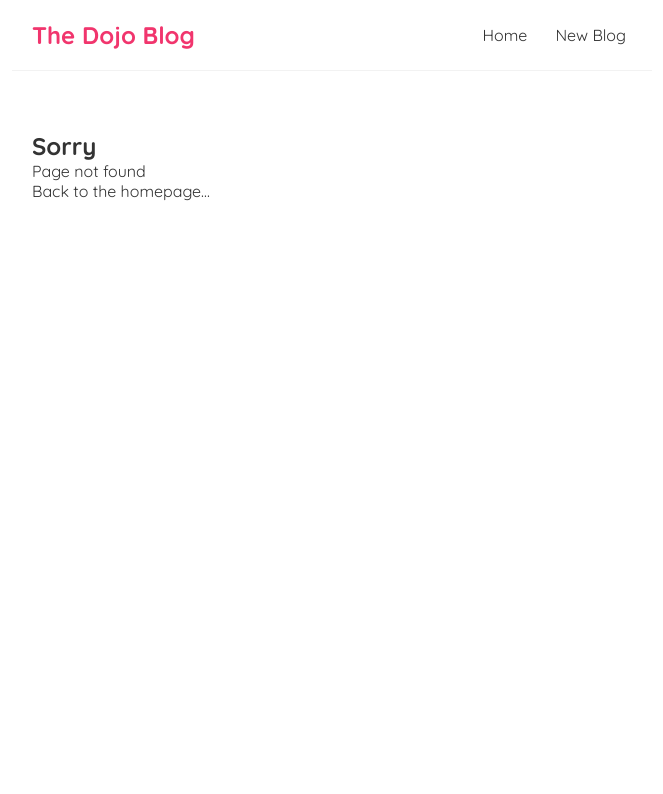
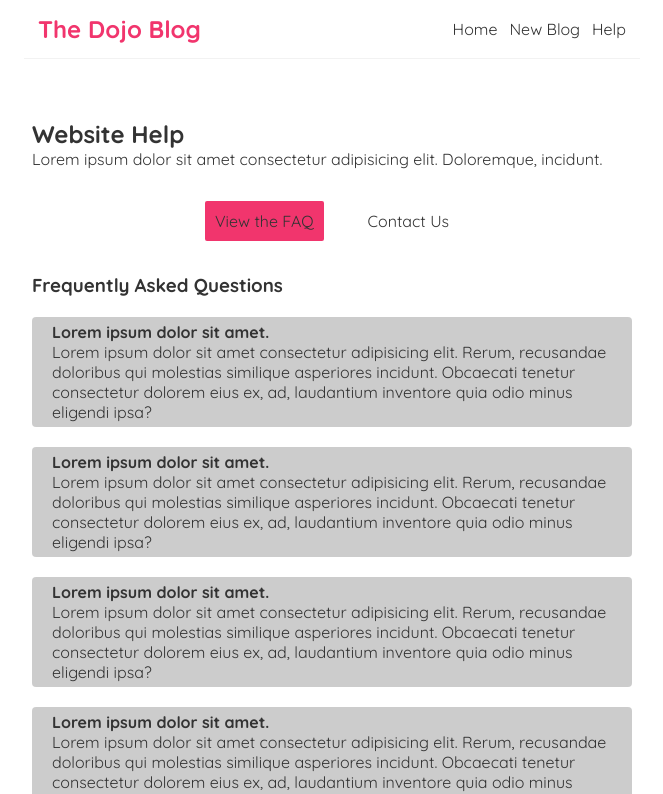
Before and after one commit to saba2003/react-blog, a React (Create React App) app: page /help/faq in a window 1280 px wide. Before the commit this address had no page. Shown: the top 794 px of the page, without its empty margins (308-971 px from the left). Built offline with nearby package versions, Linux system fonts and the light colour scheme.

Commit message:
Added help page & updated react router to 6

```diff
--- a/package.json
+++ b/package.json
@@ -8,7 +8,7 @@
     "@testing-library/user-event": "^13.5.0",
     "react": "^18.2.0",
     "react-dom": "^18.2.0",
-    "react-router-dom": "^5.3.4",
+    "react-router-dom": "^6.8.1",
     "react-scripts": "^5.0.1",
     "web-vitals": "^2.1.4"
   },
--- a/src/App.js
+++ b/src/App.js
@@ -1,35 +1,48 @@
-import NavBar from './Navbar';
-import Home from './Home';
-import {BrowserRouter as Router, Route, Switch} from 'react-router-dom';
-import Create from './Create';
+import {
+  Route,
+  RouterProvider,
+  createBrowserRouter,
+  createRoutesFromElements
+} from 'react-router-dom';
+
+//Layouts
+import RootLayout from './layouts/RootLayout';
+import HelpLayout from './layouts/HelpLayout';
+
+//pages
+import Home from './pages/Home';
+import Create from './pages/Create';
+import Faq from './pages/help/Faq';
+import Contact from './pages/help/Contact';
+import NotFound from './NotFound';
+
+//other
 import BlogDetails from './BlogDetails';
-import NotFound from './NotFound';
+
+const router = createBrowserRouter(
+  createRoutesFromElements(
+    <Route path="/" element={<RootLayout />} >
+
+      <Route index element={<Home />} />
+      <Route path="create" element={<Create />} />
+      <Route path="help" element={<HelpLayout />}>
+        <Route path="faq" element={<Faq />}/>
+        <Route path="contact" element={<Contact />} />
+      </Route>
+
+      {/* id is a parameter, we define a param with : */}
+      <Route path="blogs/:id" element={<BlogDetails />} />
+      <Route path="*" element = {<NotFound />} />
+
+    </Route>
+  )
+)
 
 function App() {
   return (
-    <Router>
-      <div className="App">
-        <NavBar />
-        <div className="content">
-          {/* switch allows us to see only one route on screen */}
-          <Switch>
-            <Route exact path="/">
-              <Home />
-            </Route>
-            <Route path="/create">
-              <Create />
-            </Route>
-            {/* id is a parameter, we define a param with : */}
-            <Route path="/blogs/:id">
-              <BlogDetails />
-            </Route>
-            <Route path="*">
-              <NotFound />
-            </Route>
-          </Switch>
-        </div>
-      </div>
-    </Router>
+    <div className="App">
+        <RouterProvider router={router} />
+    </div>
   );
 }
 
--- a/src/BlogDetails.js
+++ b/src/BlogDetails.js
@@ -1,11 +1,11 @@
-import { useHistory, useParams } from "react-router-dom";
+import {/* useHistory,*/ useParams } from "react-router-dom";
 import useFetch from "./useFetch"
 
 const BlogDetails = () => {
     //id is the name of the parameter in route /blogs/:id
     const { id } = useParams()
     const { data: blog, error, isPending } = useFetch('http://localhost:8000/blogs/' + id)
-    const timeAndSpace = useHistory()
+    //const timeAndSpace = useHistory()
 
     const hanldeClick = () => {
         //initialize the json dummy server and using the data from the created Data/db.json
@@ -13,7 +13,7 @@
         fetch('http://localhost:8000/blogs/' + blog.id, {
             method: 'DELETE'
         }).then(() => {
-            timeAndSpace.push('/')
+           // timeAndSpace.push('/')
         })
     }
 
--- a/src/Navbar.js
+++ b/src/Navbar.js
@@ -1,15 +1,15 @@
-import { Link } from 'react-router-dom'
+import { NavLink } from 'react-router-dom'
 
-const NavBar = () => {
+export default function Navbar() {
     return (
         <nav className="navbar">
-            <h1>The Dojo Blog</h1>
+            <NavLink to="/"><h1>The Dojo Blog</h1></NavLink>
+
             <div className="links">
-                <Link to="/">Home</Link>
-                <Link to="/create">New Blog</Link>
+                <NavLink to="/">Home</NavLink>
+                <NavLink to="create">New Blog</NavLink>
+                <NavLink to="help">Help</NavLink>
             </div>
         </nav>
     );
 }
-
-export default NavBar;
--- a/src/index.css
+++ b/src/index.css
@@ -1,6 +1,10 @@
 @import url('https://fonts.googleapis.com/css2?family=Quicksand:wght@300;400;500;600;700&display=swap');
 
 /* base styles */
+:root {
+  --primary: #f1356d;
+  --secondary: white;
+}
 * {
   margin: 0;
   font-family: "Quicksand";
@@ -8,7 +12,7 @@
   text-decoration: none;
 }
 .navbar {
-  padding: 20px;
+  padding: 8px;
   display: flex;
   align-items: center;
   max-width: 600px;
@@ -22,7 +26,6 @@
   margin-left: auto;
 }
 .navbar a {
-  margin-left: 16px;
   text-decoration: none;
   padding: 6px;
 }
@@ -99,3 +102,49 @@
   border-radius: 8px;
   cursor: pointer;
 }
+
+/* help layout */
+.help-layout nav {
+  display: flex;
+  justify-content: center;
+  gap: 30px;
+  margin: 30px 0;
+}
+.help-layout nav a{
+  padding: 10px;
+  border: 2px solid white;
+  border-radius: 4px;
+  text-decoration: none;
+}
+.help-layout nav a:hover{
+  border-color: var(--primary);
+}
+.help-layout nav a.active {
+  background: var(--primary);
+}
+
+/* faq */
+.faq .question {
+  background: rgba(0,0,0,0.2);
+  padding: 5px 20px;
+  border-radius: 4px;
+  margin: 20px 0;
+}
+
+/* contact form */
+form {
+  margin-top: 30px;
+}
+form input, form label span, form textarea {
+  display: block;
+}
+form input, form textarea {
+  margin-bottom: 30px;
+  padding: 8px;
+  border-radius: 4px;
+  border: 1px solid #ddd;
+  width: 300px;
+}
+form label span {
+  margin-bottom: 10px;
+}
--- /dev/null
+++ b/src/layouts/HelpLayout.js
@@ -0,0 +1,18 @@
+import { NavLink, Outlet } from "react-router-dom";
+
+export default function HelpLayout() {
+  return (
+    <div className="help-layout">
+        <h2>Website Help</h2>
+        <p>Lorem ipsum dolor sit amet consectetur adipisicing elit. Doloremque, incidunt.</p>
+
+        <nav>
+            <NavLink to="faq">View the FAQ</NavLink>
+            <NavLink to="contact">Contact Us</NavLink>
+        </nav>
+
+        <Outlet />
+
+    </div>
+  )
+}
--- /dev/null
+++ b/src/layouts/RootLayout.js
@@ -0,0 +1,13 @@
+import { Outlet } from 'react-router-dom';
+import NavBar from '../Navbar';
+
+export default function RootLayout() {
+  return (
+    <div className="root-layout">
+        <NavBar />
+        <div className="content">
+            <Outlet />
+        </div>
+    </div>
+  )
+}
--- a/src/Create.js
+++ b/src/pages/Create.js
@@ -1,12 +1,12 @@
 import { useState } from "react";
-import { useHistory } from "react-router-dom";
+import { /* useHistory */ } from "react-router-dom";
 
 const Create = () => {
     const [title, setTitle] = useState('')
     const [body, setBody] = useState('')
     const [author, setAuthor] = useState('mario')
     const [isPending, setIsPending] = useState(false)
-    const timeAndSpace = useHistory()
+    //const timeAndSpace = useHistory()
 
     const handleSubmit = (e) => {
         //prevents the page from refreshing after pushing button
@@ -24,7 +24,7 @@
             setIsPending(false)
             //redirecting to other pages
             //timeAndSpace.go(-1)
-            timeAndSpace.push('/')
+            //timeAndSpace.push('/')
         })
     }
 
--- a/src/Home.js
+++ b/src/pages/Home.js
@@ -1,7 +1,7 @@
-import BlogList from "./BlogList";
-import useFetch from "./useFetch";
+import BlogList from "../BlogList";
+import useFetch from "../useFetch";
 
-const Home = () => {
+export const Home = () => {
     //here with data: blogs we rename data and call it blogs
     const {data: blogs, isPending, error} = useFetch('http://localhost:8000/blogs')
 
--- /dev/null
+++ b/src/pages/help/Contact.js
@@ -0,0 +1,18 @@
+export default function Contact() {
+    return (
+      <div className="contact">
+        <h3>Contact Us</h3>
+        <form>
+          <label>
+            <span>Your email:</span>
+            <input type="email" name="email" required />
+          </label>
+          <label>
+            <span>Your message:</span>
+            <textarea name="message" required></textarea>
+          </label>
+          <button>Submit</button>
+        </form>
+      </div>
+    )
+  }
--- /dev/null
+++ b/src/pages/help/Faq.js
@@ -0,0 +1,33 @@
+export default function Faq() {
+    return (
+      <div className="faq">
+        <h3>Frequently Asked Questions</h3>
+
+        <div className="question">
+          <p><strong>Lorem ipsum dolor sit amet.</strong></p>
+          <p>Lorem ipsum dolor sit amet consectetur adipisicing elit. Rerum, recusandae doloribus qui molestias similique asperiores incidunt. Obcaecati tenetur consectetur dolorem eius ex, ad, laudantium inventore quia odio minus eligendi ipsa?</p>
+        </div>
+
+        <div className="question">
+          <p><strong>Lorem ipsum dolor sit amet.</strong></p>
+          <p>Lorem ipsum dolor sit amet consectetur adipisicing elit. Rerum, recusandae doloribus qui molestias similique asperiores incidunt. Obcaecati tenetur consectetur dolorem eius ex, ad, laudantium inventore quia odio minus eligendi ipsa?</p>
+        </div>
+
+        <div className="question">
+          <p><strong>Lorem ipsum dolor sit amet.</strong></p>
+          <p>Lorem ipsum dolor sit amet consectetur adipisicing elit. Rerum, recusandae doloribus qui molestias similique asperiores incidunt. Obcaecati tenetur consectetur dolorem eius ex, ad, laudantium inventore quia odio minus eligendi ipsa?</p>
+        </div>
+
+        <div className="question">
+          <p><strong>Lorem ipsum dolor sit amet.</strong></p>
+          <p>Lorem ipsum dolor sit amet consectetur adipisicing elit. Rerum, recusandae doloribus qui molestias similique asperiores incidunt. Obcaecati tenetur consectetur dolorem eius ex, ad, laudantium inventore quia odio minus eligendi ipsa?</p>
+        </div>
+
+        <div className="question">
+          <p><strong>Lorem ipsum dolor sit amet.</strong></p>
+          <p>Lorem ipsum dolor sit amet consectetur adipisicing elit. Rerum, recusandae doloribus qui molestias similique asperiores incidunt. Obcaecati tenetur consectetur dolorem eius ex, ad, laudantium inventore quia odio minus eligendi ipsa?</p>
+        </div>
+
+      </div>
+    )
+  }
```
Also changed, not shown: src/logo.svg (deleted), 1 other file (tests, documents, lock files or other folders).
